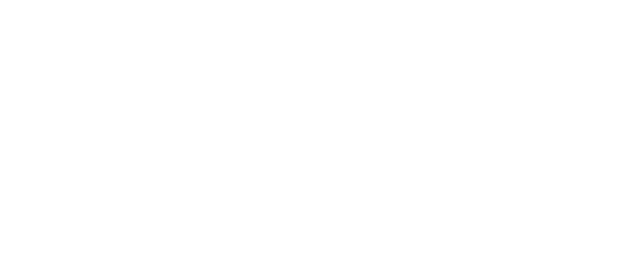
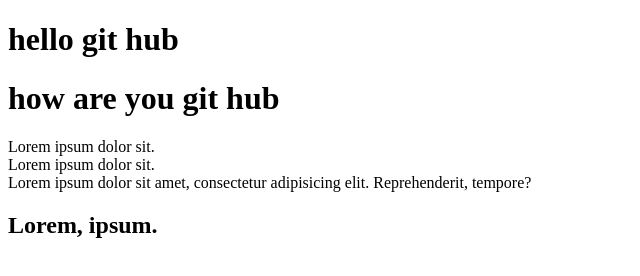
Before and after one commit to banecfgg/primecfg, a plain HTML site: page index.html in a window 1280 px wide. Shown: the whole page, without its empty margins (0-640 px from the left). Drawn offline with Linux system fonts and the light colour scheme.

Commit message:
choza branch

```diff
--- a/index.html
+++ b/index.html
@@ -6,6 +6,11 @@
     <title>Document</title>
 </head>
 <body>
-
+    <h1>hello git hub </h1>
+    <h1> how are you git hub</h1>
+    <section>Lorem ipsum dolor sit.</section>
+    <section>Lorem ipsum dolor sit.</section>
+    <footer>Lorem ipsum dolor sit amet, consectetur adipisicing elit. Reprehenderit, tempore?</footer>
+    <h2>Lorem, ipsum.</h2>
 </body>
 </html>
```
